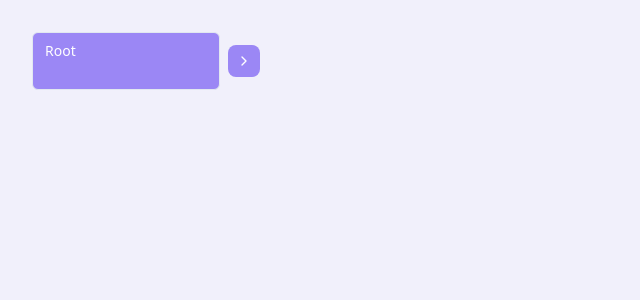
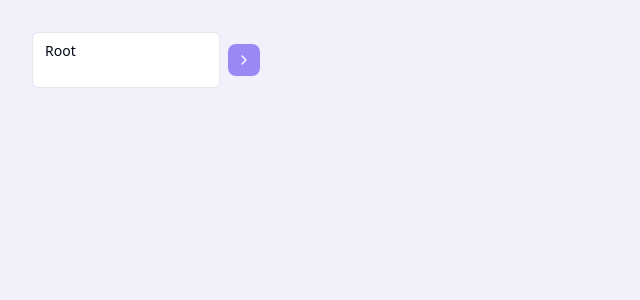
Before and after one commit to dennishansen/branchy, a React (Vite) app: page / in a window 1280 px wide. Shown: the top 300 px of the page, without its empty margins (0-640 px from the left). Built offline with nearby package versions, Linux system fonts and the light colour scheme.

Commit message:
Fix: Textarea style and auto-grow
- Changed the appearance of the textarea to match a standard input.
- Implemented auto-growing functionality for the textarea based on content size.

```diff
--- a/src/components/TreeNode.tsx
+++ b/src/components/TreeNode.tsx
@@ -1,5 +1,5 @@
 
-import React from 'react';
+import React, { useRef, useEffect } from 'react';
 import { ChevronRight } from 'lucide-react';
 import { cn } from '@/lib/utils';
 import { motion, AnimatePresence } from 'framer-motion';
@@ -24,16 +24,37 @@ const TreeNode: React.FC<TreeNodeProps> = ({
   updateChildState,
   getChildState
 }) => {
+  const textareaRef = useRef<HTMLTextAreaElement>(null);
+
   const handleClick = () => {
     toggleExpansion();
+  };
+
+  // Auto-resize textarea based on content
+  const autoResize = () => {
+    const textarea = textareaRef.current;
+    if (textarea) {
+      textarea.style.height = 'auto';
+      textarea.style.height = `${textarea.scrollHeight}px`;
+    }
+  };
+
+  useEffect(() => {
+    autoResize();
+  }, [text]);
+
+  const handleInput = () => {
+    autoResize();
   };
 
   return (
     <div className="flex items-start gap-4">
       <div className="flex items-center gap-2 min-w-[200px]">
         <Textarea
+          ref={textareaRef}
           defaultValue={text}
-          className="resize-none overflow-hidden min-h-[40px] bg-[#9b87f5] hover:bg-[#8B5CF6] text-white placeholder:text-white/70"
+          onInput={handleInput}
+          className="resize-none overflow-hidden min-h-[40px] rounded-md border border-input bg-background px-3 py-2 text-sm ring-offset-background placeholder:text-muted-foreground focus-visible:outline-none focus-visible:ring-2 focus-visible:ring-ring focus-visible:ring-offset-2"
           placeholder="Enter text..."
         />
         <motion.button
```
